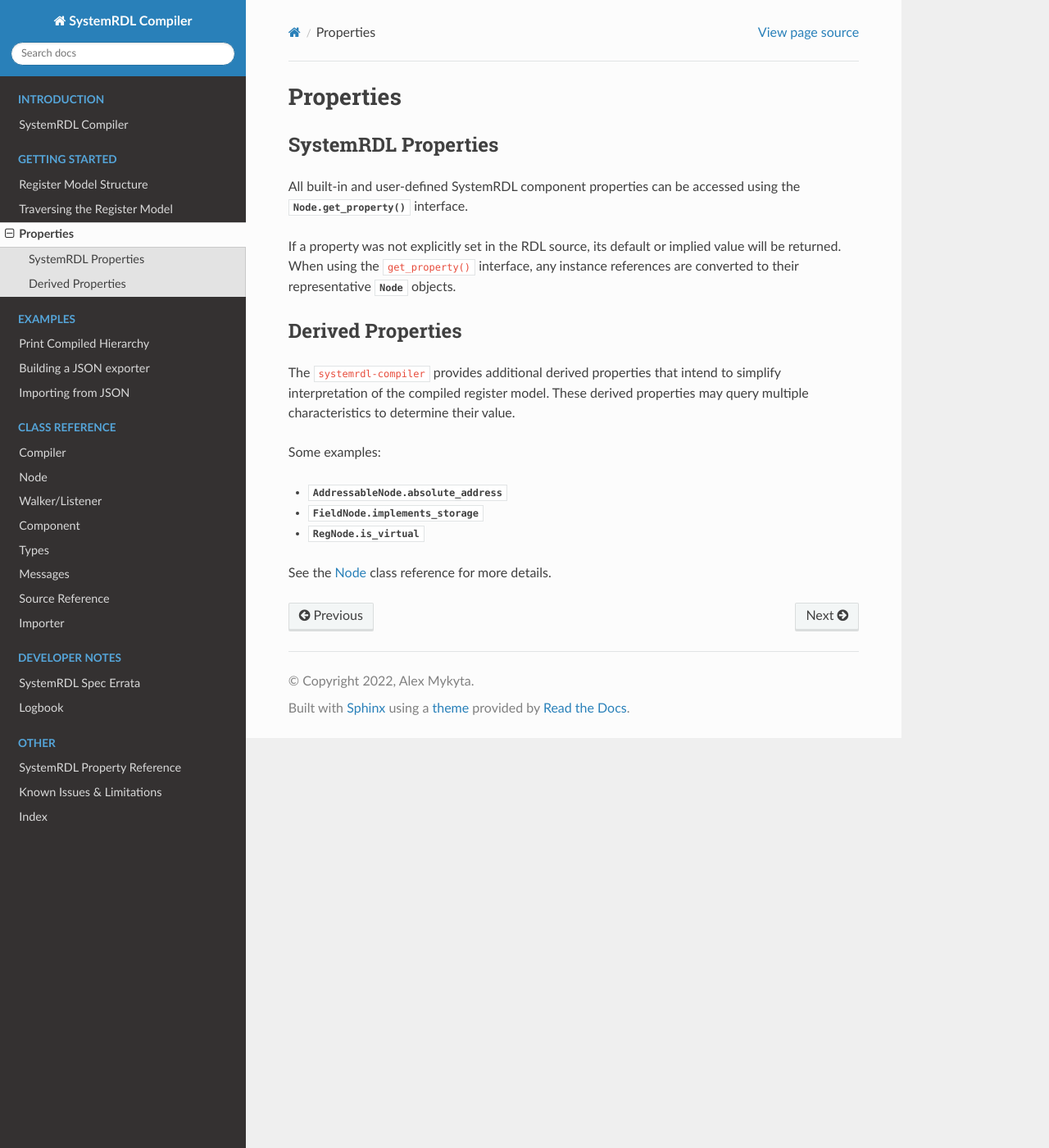
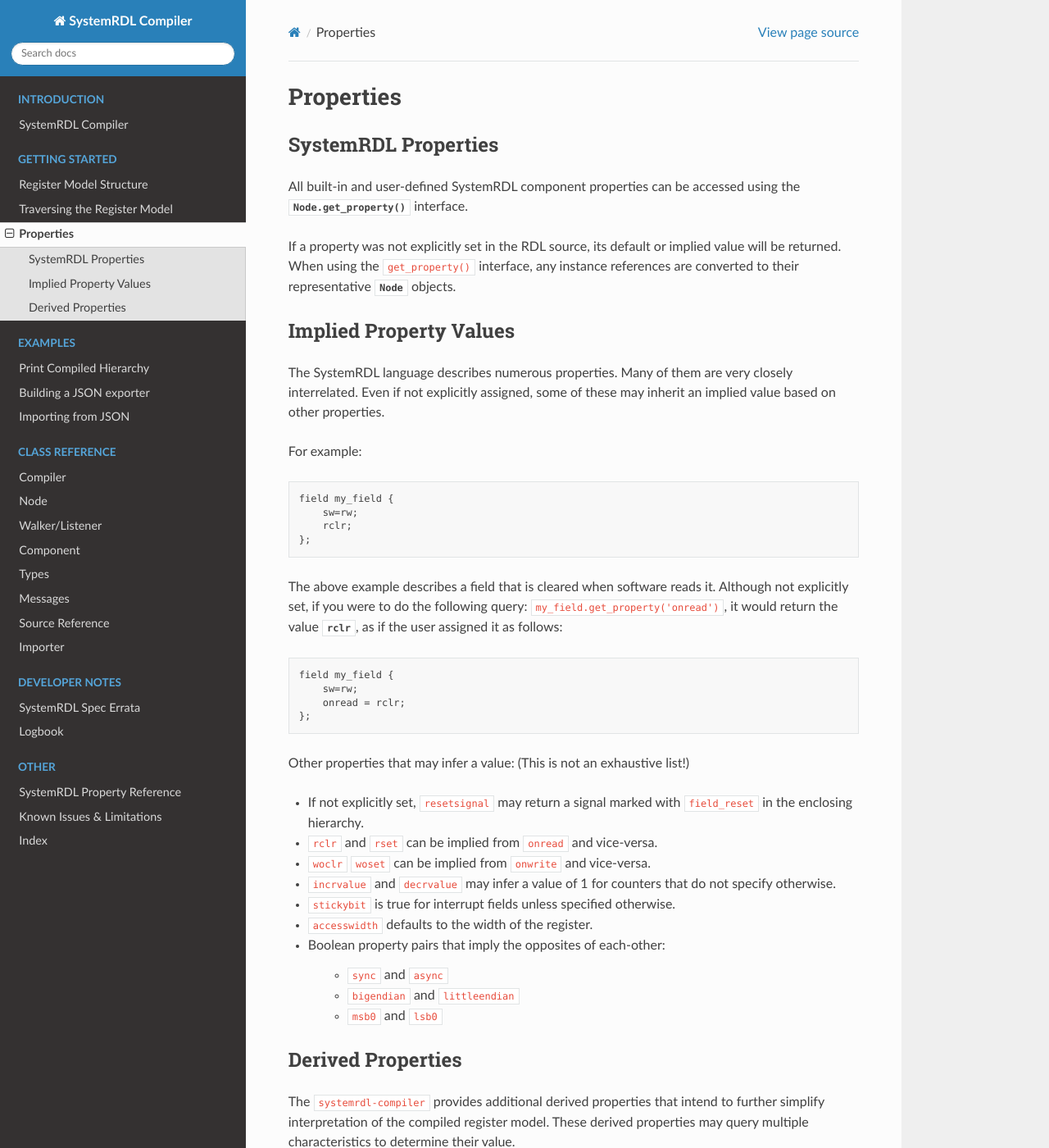
Before and after one commit to SystemRDL/systemrdl-compiler, a Sphinx documentation site: the page built from docs/properties.rst, in a window 1280 px wide and 1400 px high. Shown: the whole window at 82% size. Built offline with Sphinx 7.4.7 and the Read the Docs theme 2.0.0, drawn with Linux system fonts in a browser that asks for light colours.

Commit message:
Update some docs

```diff
--- a/docs/properties.rst
+++ b/docs/properties.rst
@@ -14,11 +14,57 @@
 instance references are converted to their
 representative :class:`~systemrdl.node.Node` objects.
 
+
+Implied Property Values
+-----------------------
+The SystemRDL language describes numerous properties. Many of them are very
+closely interrelated. Even if not explicitly assigned, some of these may inherit
+an implied value based on other properties.
+
+For example:
+
+.. code-block:: systemrdl
+
+    field my_field {
+        sw=rw;
+        rclr;
+    };
+
+The above example describes a field that is cleared when software reads it.
+Although not explicitly set, if you were to do the following query:
+``my_field.get_property('onread')``, it would return the value
+:attr:`~systemrdl.rdltypes.OnReadType.rclr`, as if the user assigned it as follows:
+
+.. code-block:: systemrdl
+
+    field my_field {
+        sw=rw;
+        onread = rclr;
+    };
+
+Other properties that may infer a value: (This is not an exhaustive list!)
+
+* If not explicitly set, ``resetsignal`` may return a signal marked with
+  ``field_reset`` in the enclosing hierarchy.
+* ``rclr`` and ``rset`` can be implied from ``onread`` and vice-versa.
+* ``woclr`` ``woset`` can be implied from ``onwrite`` and vice-versa.
+* ``incrvalue`` and ``decrvalue`` may infer a value of 1 for counters that do
+  not specify otherwise.
+* ``stickybit`` is true for interrupt fields unless specified otherwise.
+* ``accesswidth`` defaults to the width of the register.
+* Boolean property pairs that imply the opposites of each-other:
+
+    * ``sync`` and ``async``
+    * ``bigendian`` and ``littleendian``
+    * ``msb0`` and ``lsb0``
+
+
+
 Derived Properties
 ------------------
 
 The ``systemrdl-compiler`` provides additional derived properties that intend
-to simplify interpretation of the compiled register model. These derived
+to further simplify interpretation of the compiled register model. These derived
 properties may query multiple characteristics to determine their value.
 
 Some examples:
```
Also changed, not shown: docs/known_issues.rst (+0 -16 lines).
